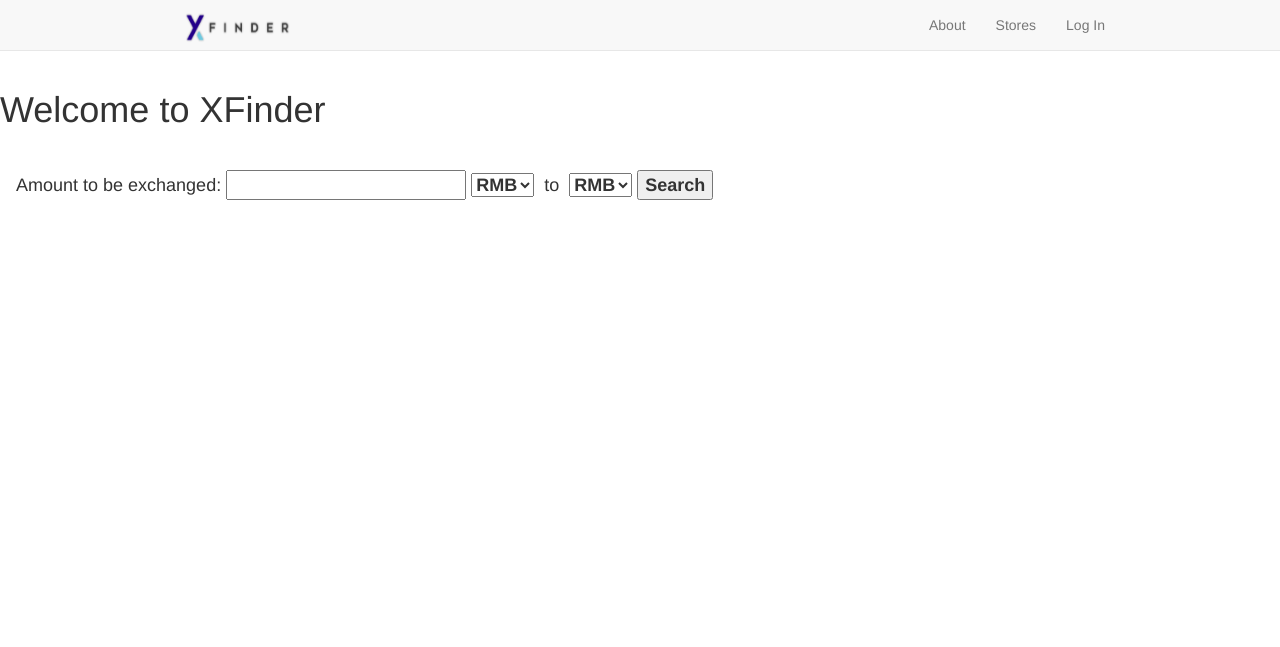
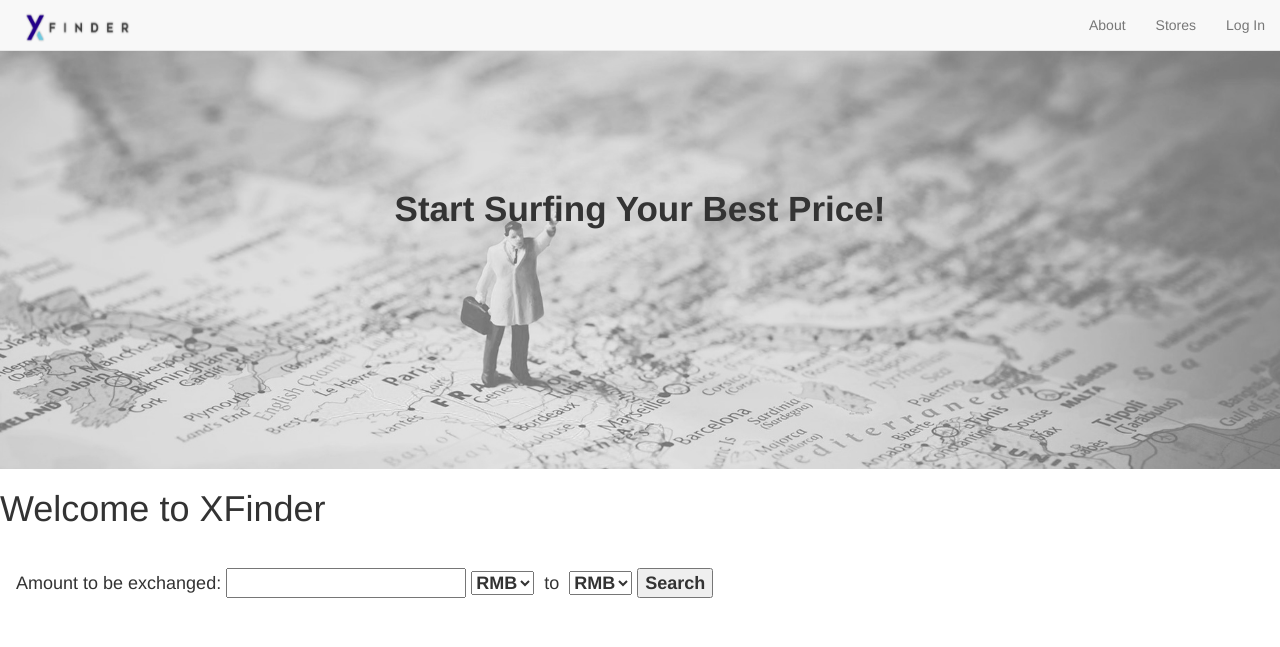
Before and after one commit to budiryan/finnoobs, a Flask app: page / in a window 1280 px wide. Shown: the top 647 px of the page. Run offline with Flask 2, Linux system fonts and the light colour scheme; data comes from the database, SQL or seed files in the repository; some libraries are stand-ins or nearby versions.

Commit message:
add wallpaper to base.html

```diff
--- a/app/static/style.css
+++ b/app/static/style.css
@@ -5,11 +5,11 @@
  */
 
 body {
-    padding-top: 70px; /* Required padding for .navbar-fixed-top. Remove if using .navbar-static-top. Change if height of navigation changes. */
+    padding-top: 50px; /* Required padding for .navbar-fixed-top. Remove if using .navbar-static-top. Change if height of navigation changes. */
 }
 
 .container {
-  width: 75%;
+  width: 100%;
 }
 
 /* Header Image Background - Change the URL below to your image path (example: ../images/background.jpg) */
@@ -77,3 +77,33 @@ body {
     height: 40%;
     width: 40%;
 }
+
+.header-image {
+    display: block;
+    width: 100%;
+    height: 70%;
+    text-align: center;
+    background: url('https://raw.githubusercontent.com/budiryan/finnoobs/master/startbootstrap-business-frontpage-gh-pages/bg_only.jpg?token=ATEgF0yozSEKmhIhmy7WuhB2eYHAWr__ks5ZafIPwA%3D%3D') no-repeat center center scroll;
+    -webkit-background-size: cover;
+    -moz-background-size: cover;
+    background-size: cover;
+    -o-background-size: cover;
+}
+
+.headline {
+    padding: 120px 0;
+}
+
+.headline h1 {
+    font-size: 130px;
+    background: #ffff;
+    background: rgba(255,255,255,0.9);
+}
+
+.headline h2 {
+    padding-top: 0px;
+    font-size: 35px;
+    color: rgb(52,52,52);
+    background: #FFF1;
+    background: rgba(0,0,0,0);
+}
--- a/app/templates/base.html
+++ b/app/templates/base.html
@@ -46,7 +46,7 @@
 
   <hr/> -->
   <nav class="navbar navbar-default navbar-fixed-top" role="navigation">
-    <div class="container">
+  <div class="container">
         <!-- Brand and toggle get grouped for better mobile display -->
         <div class="navbar-header">
             <button type="button" class="navbar-toggle" data-toggle="collapse" data-target="#bs-example-navbar-collapse-1">
@@ -80,5 +80,4 @@
 {% block javascript %}
   <script src="//ajax.googleapis.com/ajax/libs/jquery/1.9.1/jquery.min.js"></script>
   <link href="{{url_for('static', filename='jquery.raty.js')}}" media="all" rel="stylesheet" type="text/css"/>
-
 {% endblock %}
--- a/app/templates/index.html
+++ b/app/templates/index.html
@@ -3,6 +3,13 @@
 
 {% block content %}
 <body>
+    <header class="header-image">
+        <div class="headline">
+            <div class="container">
+                <h2> <strong> Start Surfing Your Best Price! </strong> </h2>
+            </div>
+        </div>
+    </header>
     {%if current_user.name%}
         <h1>Welcome to XFinder, {{current_user.name}}</h1>
     {%else%}
--- a/app/views.py
+++ b/app/views.py
@@ -188,7 +188,7 @@ def search():
     toCurrency = request.form.get('toCurrency')
     db = get_db()
     cursor = db.cursor()
-    all_rows =  list(cursor.execute('select storeUUID, latitude, longitude, displayName from stores').fetchall())
+    all_rows = list(cursor.execute('select storeUUID, latitude, longitude, displayName from stores').fetchall())
     all_rows = [list(row) for row in all_rows]
 
     # Separate query for getting the rating
```
